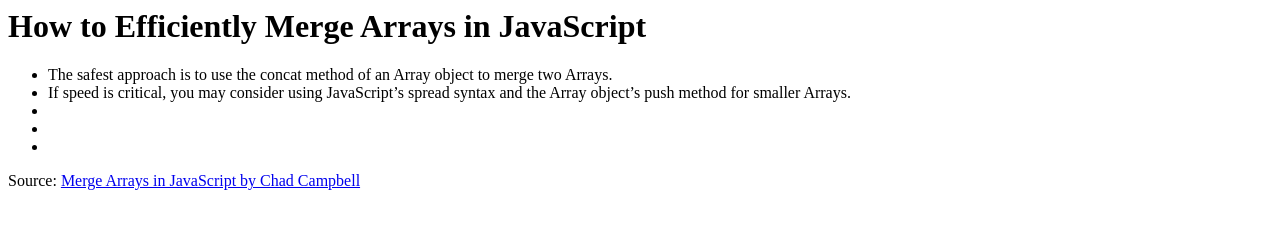
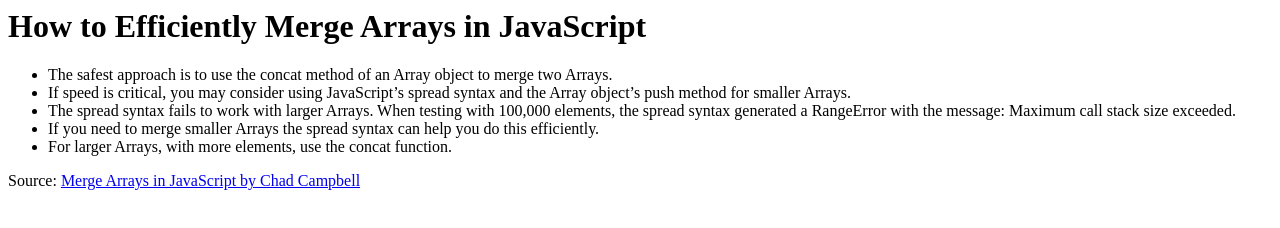
Before and after one commit to yugmani/js-array-merge, a website: page index.html in a window 1280 px wide. Drawn offline with Linux system fonts and the light colour scheme.

Commit message:
comparing concate and spread operator methods

```diff
--- a/index.html
+++ b/index.html
@@ -9,9 +9,9 @@
       If speed is critical, you may consider using JavaScript’s spread syntax
       and the Array object’s push method for smaller Arrays.
     </li>
-    <li></li>
-    <li></li>
-    <li></li>
+    <li>The spread syntax fails to work with larger Arrays. When testing with 100,000 elements, the spread syntax generated a RangeError with the message: Maximum call stack size exceeded. </li>
+    <li>If you need to merge smaller Arrays the spread syntax can help you do this efficiently.</li>
+    <li>For larger Arrays, with more elements, use the concat function.</li>
   </ul>
   <p>
     Source:
```
